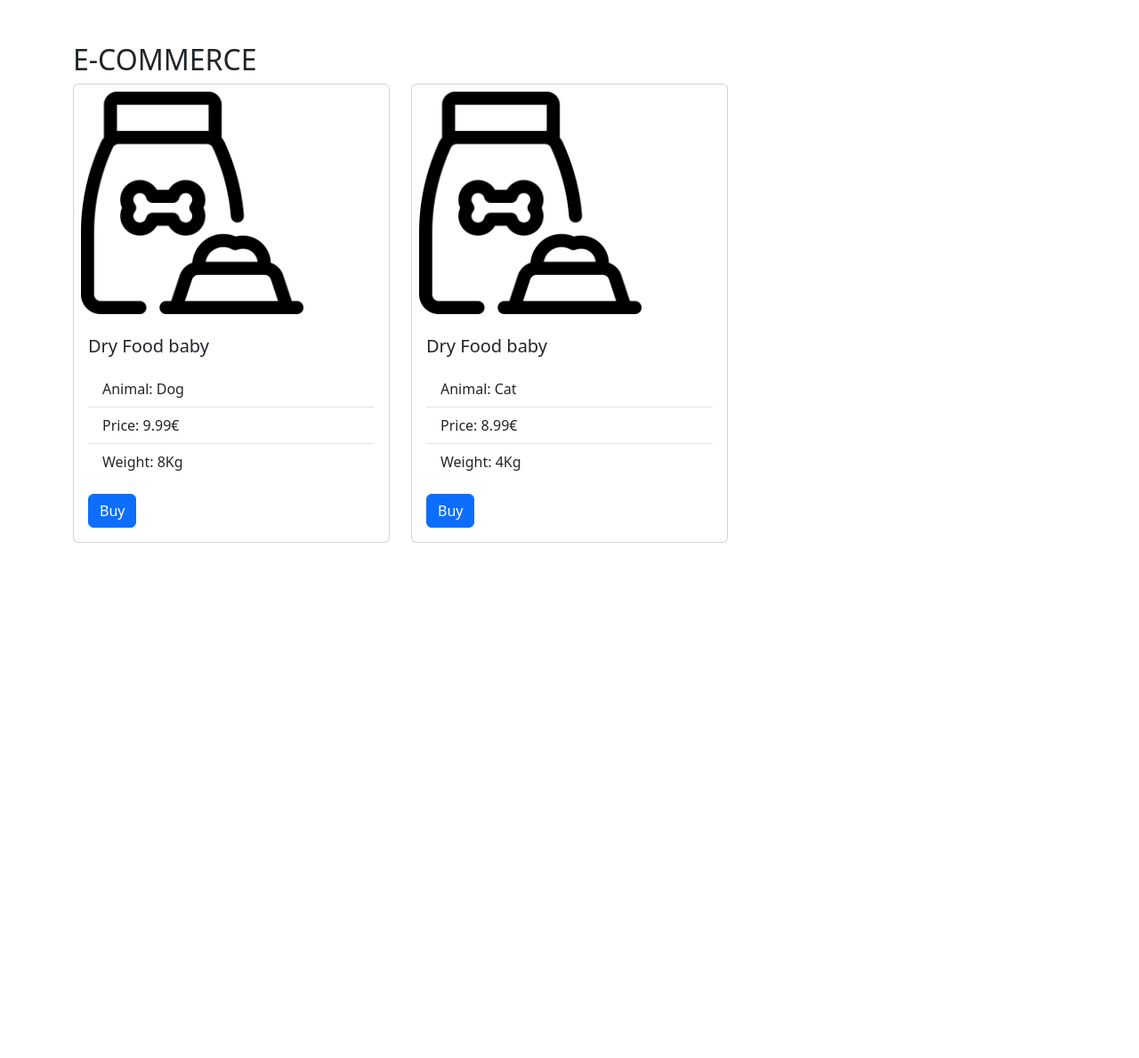
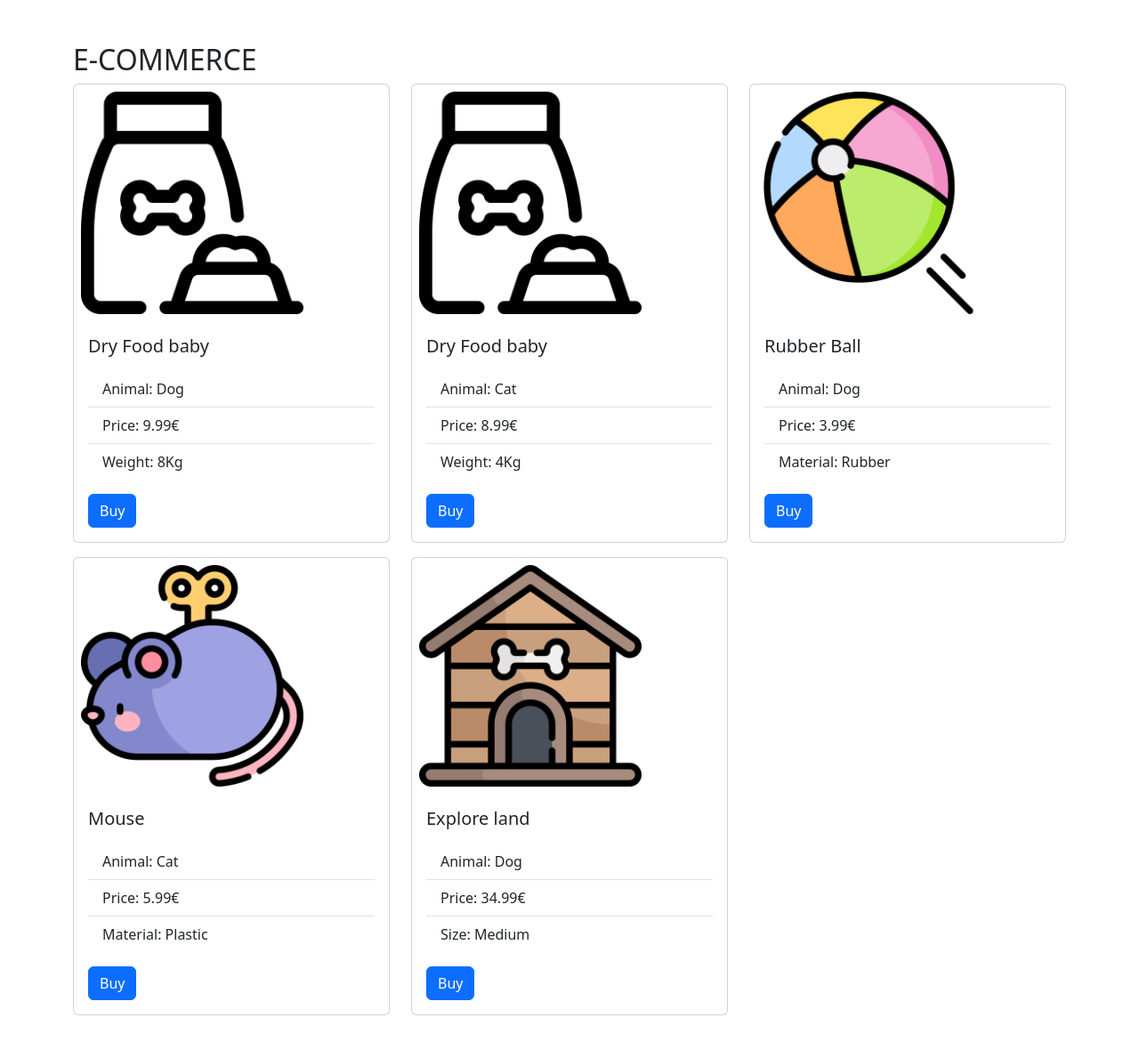
Before and after one commit to DanieleCascio-dev/php-oop-2, a PHP site: page / in a window 1280 px wide. Shown: the whole page at 89% size. Before the commit the page ends 610 px from the top, so only its background shows below. Run offline with PHP 8.4, Linux system fonts and the light colour scheme.

Commit message:
add: layout with bootstrap (complete)

```diff
--- a/index.php
+++ b/index.php
@@ -7,10 +7,10 @@ require_once __DIR__ . "/database/db.php";
 
 
 <body>
-  <div class="container mt-5">
+  <div class="container mt-5 mb-5">
   <h2>E-COMMERCE</h2>
   <!-- CARD -->
-  <div class="row d-flex">
+  <div class="row d-flex gy-3">
 
   <div class="col-4">
   <div class="card">
@@ -48,6 +48,60 @@ require_once __DIR__ . "/database/db.php";
 </div>
 </div>
 
+  <div class="col-4">
+  <div class="card">
+  <img src="<?php echo $toy1->getImage() ?>" class="card-img-top w-75 p-2" alt="">
+  <div class="card-body">
+    <h5 class="card-title"><?php echo $toy1->getName() ?></h5>
+    <p class="card-text">
+      <ul class="list-group list-group-flush">
+        <li class="list-group-item">Animal: <?php echo $toy1->getCategory()->get_animal() ?></li>
+        <li class="list-group-item">Price: <?php echo $toy1->getPrice() ?></li>
+        <li class="list-group-item">Material: <?php echo $toy1->getMaterial() ?></li>
+
+      </ul>
+    </p>
+    <a href="#" class="btn btn-primary">Buy</a>
+  </div>
+</div>
+</div>
+
+  <div class="col-4">
+  <div class="card">
+  <img src="<?php echo $toy2->getImage() ?>" class="card-img-top w-75 p-2" alt="">
+  <div class="card-body">
+    <h5 class="card-title"><?php echo $toy2->getName() ?></h5>
+    <p class="card-text">
+      <ul class="list-group list-group-flush">
+        <li class="list-group-item">Animal: <?php echo $toy2->getCategory()->get_animal() ?></li>
+        <li class="list-group-item">Price: <?php echo $toy2->getPrice() ?></li>
+        <li class="list-group-item">Material: <?php echo $toy2->getMaterial() ?></li>
+
+      </ul>
+    </p>
+    <a href="#" class="btn btn-primary">Buy</a>
+  </div>
+</div>
+</div>
+
+  <div class="col-4">
+  <div class="card">
+  <img src="<?php echo $kennel->getImage() ?>" class="card-img-top w-75 p-2" alt="">
+  <div class="card-body">
+    <h5 class="card-title"><?php echo $kennel->getName() ?></h5>
+    <p class="card-text">
+      <ul class="list-group list-group-flush">
+        <li class="list-group-item">Animal: <?php echo $kennel->getCategory()->get_animal() ?></li>
+        <li class="list-group-item">Price: <?php echo $kennel->getPrice() ?></li>
+        <li class="list-group-item">Size: <?php echo $kennel->getSize() ?></li>
+
+      </ul>
+    </p>
+    <a href="#" class="btn btn-primary">Buy</a>
+  </div>
+</div>
+</div>
+
 </div>
 
 </div>
```
